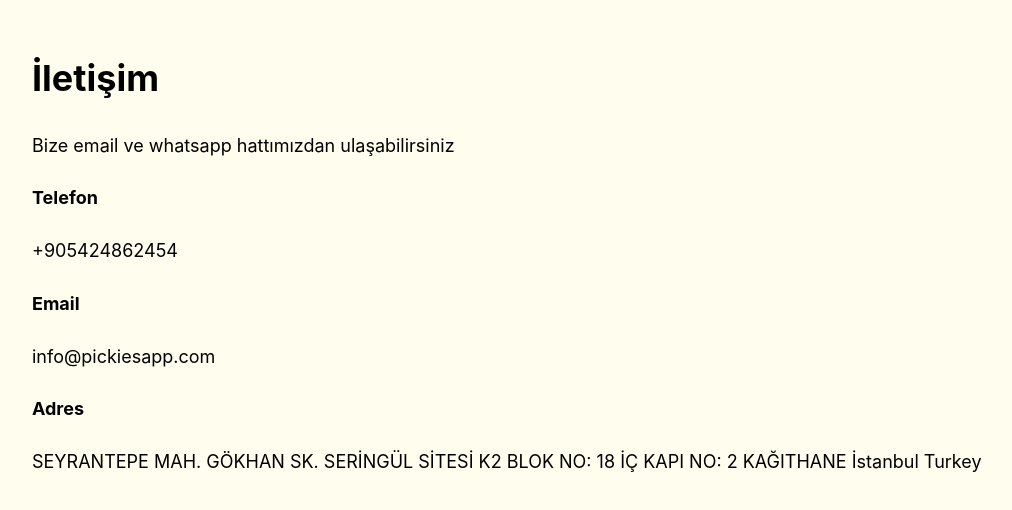
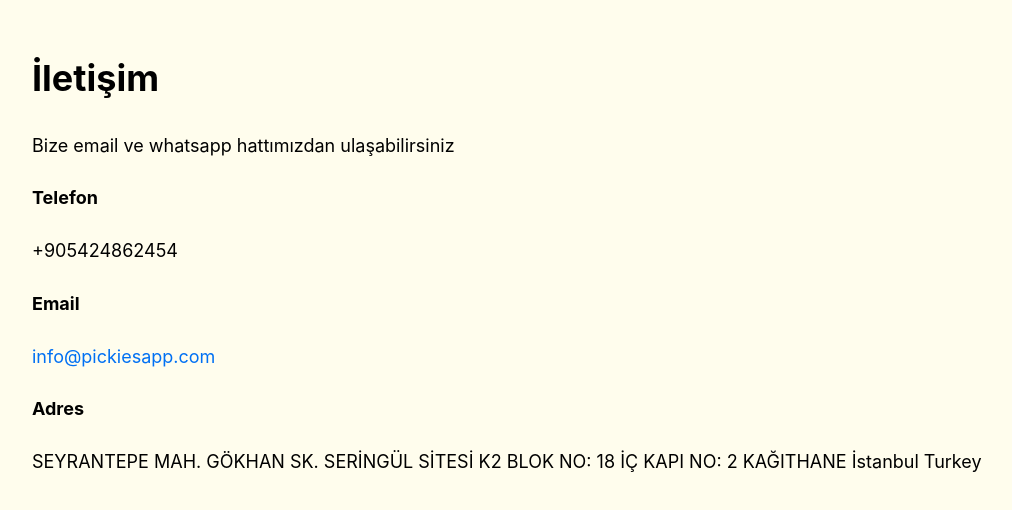
Before and after one commit to sulejirl/pickies-web, a Next.js app: page /contact in a window 1280 px wide. Shown: the top 510 px of the page, without its empty margins (118-1130 px from the left). Built offline with nearby package versions, Linux system fonts and the light colour scheme.

Commit message:
added mailto

```diff
--- a/modules/Contact/Contact.tsx
+++ b/modules/Contact/Contact.tsx
@@ -10,7 +10,7 @@ export const Contact = () => {
       <h4>Telefon</h4>
       <div>+905424862454</div>
       <h4>Email</h4>
-      <div>info@pickiesapp.com</div>
+      <a href="mailto:info@pickiesapp.com">info@pickiesapp.com</a>
       <h4>Adres</h4>
       <div>SEYRANTEPE MAH. GÖKHAN SK. SERİNGÜL SİTESİ K2 BLOK NO: 18 İÇ KAPI NO: 2 KAĞITHANE İstanbul Turkey</div>
     </div>
```
